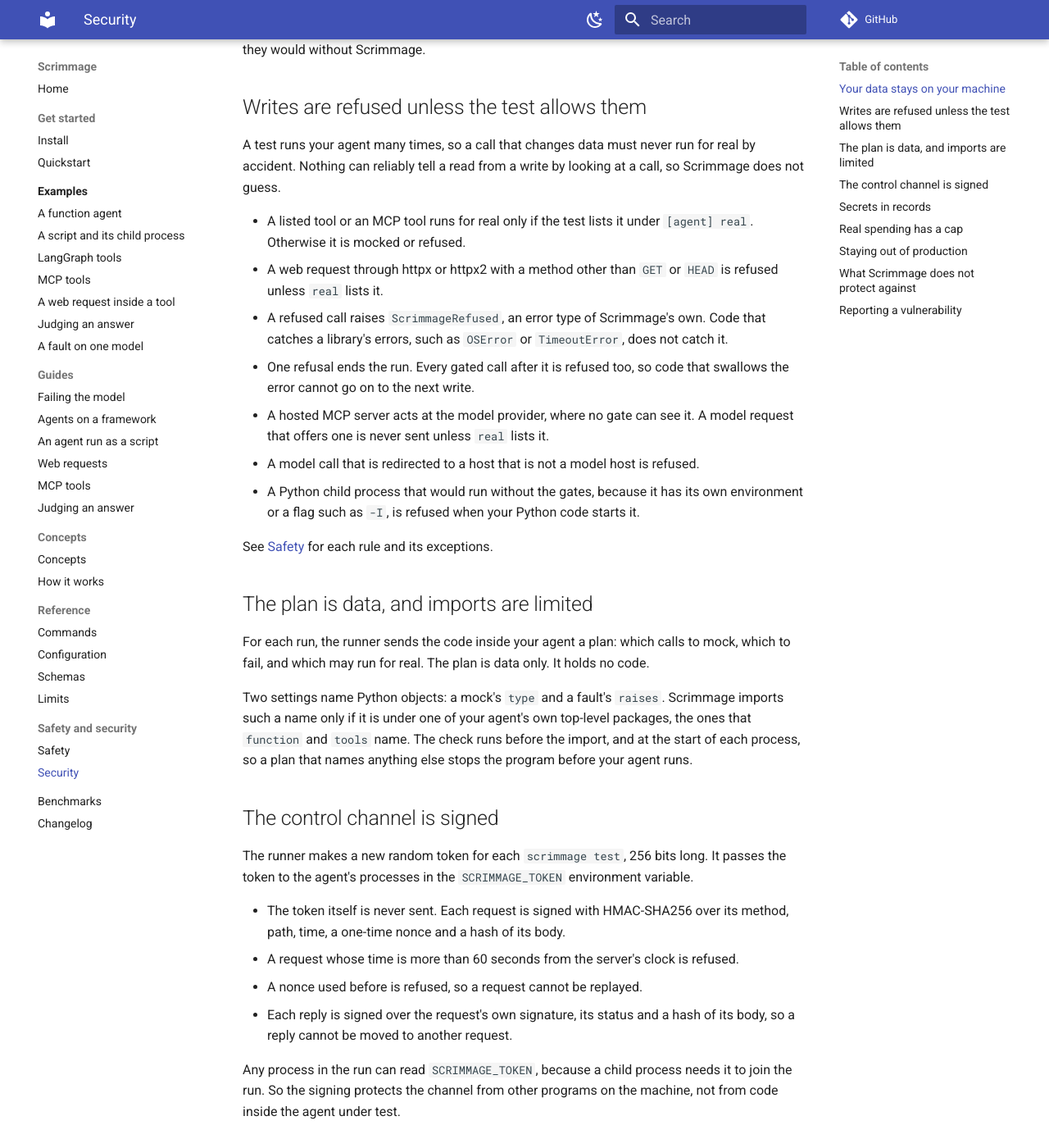
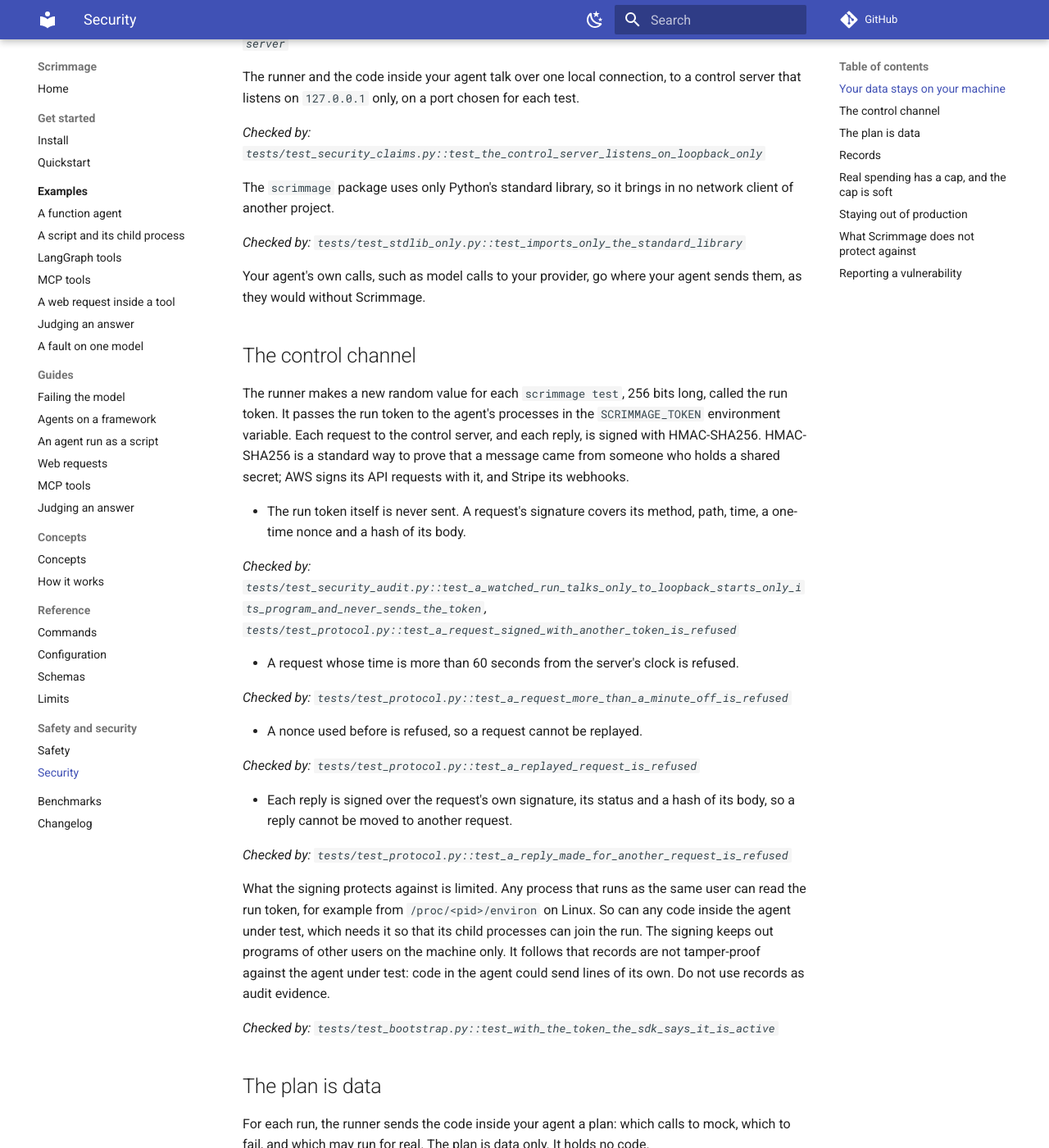
Before and after one commit to ManishKumar97/scrimmage, an MkDocs documentation site: the page built from docs/security.md, in a window 1280 px wide and 1400 px high, scrolled down 570 px. Shown: the whole window at 82% size. Built offline with MkDocs 1.6.1 and Material for MkDocs 9.7.7, drawn with Linux system fonts in a browser that asks for light colours; comment, search, counter and statistics services are not loaded; some of the changed text lies outside the part shown.

Commit message:
docs(security): cite the test behind each claim and state the limits

```diff
--- a/docs/security.md
+++ b/docs/security.md
@@ -1,40 +1,63 @@
 # Security
 
-This page says how Scrimmage protects your systems and your data while it tests an agent, and where that protection ends.
-Each statement here is enforced by code in the `scrimmage` package and checked by its test suite.
-For the rules a test follows call by call, see [Safety](safety.md).
+This page covers the trust boundaries of a test: where your data goes, how Scrimmage's processes talk to each other, what it keeps in records, and how to report a problem.
+The rules a test applies call by call, such as which calls are refused, are on [Safety](safety.md).
+
+Each statement below is enforced by code in the `scrimmage` package.
+The line "Checked by" under it names the test in the repository that fails if the statement stops being true.
 
 ## Your data stays on your machine
 
-- Scrimmage has no telemetry and no hosted service.
-  It sends nothing to its authors or to any third party.
-- The runner and the code inside your agent talk over one local connection: a control server that listens on `127.0.0.1` only, on a port chosen for each test.
-- The `scrimmage` package uses only Python's standard library, so it brings in no network client of another project.
-- Records are written to `scrimmage-runs/` next to your `scrimmage.toml`.
-  Scrimmage writes a `.gitignore` there, so the records are not committed by accident.
+Scrimmage has no telemetry and no hosted service.
+It sends nothing to its authors or to any third party.
+The only connections Scrimmage itself makes are to its own control server, and the only processes it starts are the runs of your agent.
+
+*Checked by: `tests/test_security_audit.py::test_a_watched_run_talks_only_to_loopback_starts_only_its_program_and_never_sends_the_token`, `tests/test_security_claims.py::test_the_only_connections_are_to_and_from_the_control_server`*
+
+The runner and the code inside your agent talk over one local connection, to a control server that listens on `127.0.0.1` only, on a port chosen for each test.
+
+*Checked by: `tests/test_security_claims.py::test_the_control_server_listens_on_loopback_only`*
+
+The `scrimmage` package uses only Python's standard library, so it brings in no network client of another project.
+
+*Checked by: `tests/test_stdlib_only.py::test_imports_only_the_standard_library`*
 
 Your agent's own calls, such as model calls to your provider, go where your agent sends them, as they would without Scrimmage.
 
-## Writes are refused unless the test allows them
+## The control channel
 
-A test runs your agent many times, so a call that changes data must never run for real by accident.
-Nothing can reliably tell a read from a write by looking at a call, so Scrimmage does not guess.
+The runner makes a new random value for each `scrimmage test`, 256 bits long, called the run token.
+It passes the run token to the agent's processes in the `SCRIMMAGE_TOKEN` environment variable.
+Each request to the control server, and each reply, is signed with HMAC-SHA256.
+HMAC-SHA256 is a standard way to prove that a message came from someone who holds a shared secret; AWS signs its API requests with it, and Stripe its webhooks.
 
-- A listed tool or an MCP tool runs for real only if the test lists it under `[agent] real`.
-  Otherwise it is mocked or refused.
-- A web request through httpx or httpx2 with a method other than `GET` or `HEAD` is refused unless `real` lists it.
-- A refused call raises `ScrimmageRefused`, an error type of Scrimmage's own.
-  Code that catches a library's errors, such as `OSError` or `TimeoutError`, does not catch it.
-- One refusal ends the run.
-  Every gated call after it is refused too, so code that swallows the error cannot go on to the next write.
-- A hosted MCP server acts at the model provider, where no gate can see it.
-  A model request that offers one is never sent unless `real` lists it.
-- A model call that is redirected to a host that is not a model host is refused.
-- A Python child process that would run without the gates, because it has its own environment or a flag such as `-I`, is refused when your Python code starts it.
+- The run token itself is never sent.
+  A request's signature covers its method, path, time, a one-time nonce and a hash of its body.
 
-See [Safety](safety.md) for each rule and its exceptions.
+  *Checked by: `tests/test_security_audit.py::test_a_watched_run_talks_only_to_loopback_starts_only_its_program_and_never_sends_the_token`, `tests/test_protocol.py::test_a_request_signed_with_another_token_is_refused`*
 
-## The plan is data, and imports are limited
+- A request whose time is more than 60 seconds from the server's clock is refused.
+
+  *Checked by: `tests/test_protocol.py::test_a_request_more_than_a_minute_off_is_refused`*
+
+- A nonce used before is refused, so a request cannot be replayed.
+
+  *Checked by: `tests/test_protocol.py::test_a_replayed_request_is_refused`*
+
+- Each reply is signed over the request's own signature, its status and a hash of its body, so a reply cannot be moved to another request.
+
+  *Checked by: `tests/test_protocol.py::test_a_reply_made_for_another_request_is_refused`*
+
+What the signing protects against is limited.
+Any process that runs as the same user can read the run token, for example from `/proc/<pid>/environ` on Linux.
+So can any code inside the agent under test, which needs it so that its child processes can join the run.
+The signing keeps out programs of other users on the machine only.
+It follows that records are not tamper-proof against the agent under test: code in the agent could send lines of its own.
+Do not use records as audit evidence.
+
+*Checked by: `tests/test_bootstrap.py::test_with_the_token_the_sdk_says_it_is_active`*
+
+## The plan is data
 
 For each run, the runner sends the code inside your agent a plan: which calls to mock, which to fail, and which may run for real.
 The plan is data only.
@@ -44,58 +67,89 @@ Two settings name Python objects: a mock's `type` and a fault's `raises`.
 Scrimmage imports such a name only if it is under one of your agent's own top-level packages, the ones that `function` and `tools` name.
 The check runs before the import, and at the start of each process, so a plan that names anything else stops the program before your agent runs.
 
-## The control channel is signed
+*Checked by: `tests/test_bootstrap.py::test_a_type_outside_the_allowed_prefixes_is_refused_before_import`, `tests/test_tool_gate.py::test_a_type_outside_the_allowed_prefixes_is_refused_before_import`, `tests/test_schemas.py::test_the_sdk_rejects_a_bad_plan`*
 
-The runner makes a new random token for each `scrimmage test`, 256 bits long.
-It passes the token to the agent's processes in the `SCRIMMAGE_TOKEN` environment variable.
+## Records
 
-- The token itself is never sent.
-  Each request is signed with HMAC-SHA256 over its method, path, time, a one-time nonce and a hash of its body.
-- A request whose time is more than 60 seconds from the server's clock is refused.
-- A nonce used before is refused, so a request cannot be replayed.
-- Each reply is signed over the request's own signature, its status and a hash of its body, so a reply cannot be moved to another request.
+Every gated call is written to a record in `scrimmage-runs/`, next to your `scrimmage.toml`.
 
-Any process in the run can read `SCRIMMAGE_TOKEN`, because a child process needs it to join the run.
-So the signing protects the channel from other programs on the machine, not from code inside the agent under test.
+- The record folders are readable only by you: `scrimmage-runs/` and every folder in it have mode `0700`, and every file mode `0600`.
+  Scrimmage writes a `.gitignore` there, so records are not committed by accident.
 
-## Secrets in records
+  *Checked by: `tests/test_security_claims.py::test_the_record_root_is_owner_only_even_if_it_was_open`, `tests/test_runner.py::test_every_record_file_is_owner_only`, `tests/test_runner.py::test_records_stay_out_of_the_teams_git_repo`*
 
-Every call is written to a record, so Scrimmage keeps known secrets out of it.
-
-- The record folder is readable only by you: folders are created with mode `0700` and files with mode `0600`.
 - A web request's line holds its method and its path.
   Its headers, its cookies and its query string are never recorded.
-- The environment is never recorded, and neither is the run's token.
-- Text that is recorded, such as tool arguments and results, model requests and replies, error messages, answers and command lines, has known secret shapes replaced with `[secret removed]`:
-    - OpenAI and Anthropic API keys, such as `sk-...` and `sk-proj-...`;
-    - AWS access key ids, `AKIA...`;
-    - Google API keys, `AIza...`;
-    - GitHub tokens, `ghp_...` and the other `gh?_` forms;
-    - Slack tokens, `xoxb-...` and the like;
-    - bearer tokens, `Bearer ...`;
-    - JSON Web Tokens, `eyJ...`.
+
+  *Checked by: `tests/test_web_requests.py::test_no_header_cookie_or_query_value_reaches_the_record`, `tests/test_http_gate.py::test_a_query_string_never_reaches_the_record`*
+
+- The environment is never recorded, and neither is the run token.
+
+  *Checked by: `tests/test_security_audit.py::test_a_watched_run_talks_only_to_loopback_starts_only_its_program_and_never_sends_the_token`*
+
+- Text that is recorded, such as tool arguments and results, model requests and replies, error messages, answers and command lines, has these secret shapes replaced with `[secret removed]`:
+    - OpenAI and Anthropic API keys: `sk-`, `sk-proj-`, `sk-ant-`, `sk-svcacct-`;
+    - AWS access key ids: `AKIA`;
+    - Google API keys: `AIza`;
+    - GitHub tokens: `ghp_`, `gho_`, `ghu_`, `ghs_`, `ghr_` and `github_pat_`;
+    - Slack tokens: `xoxa-`, `xoxb-`, `xoxe-`, `xoxp-`, `xoxr-`, `xoxs-`, `xoxe.xoxp-` and `xapp-`;
+    - bearer tokens: `Bearer` and the value after it;
+    - JSON Web Tokens, which start with `eyJ`.
+
+  AWS temporary access key ids, `ASIA`, are coming in a later change.
+
+  *Checked by: `tests/test_security_claims.py::test_each_listed_secret_shape_is_removed`, `tests/test_redact.py::test_a_jwt_is_removed_after_any_separator`*
+
 - In any URL that is recorded, the query, the fragment and a user name or password are replaced with `[removed]`.
+
+  *Checked by: `tests/test_redact.py::test_a_url_keeps_its_place_but_not_its_query_or_credentials`*
 
 These are pattern matches, a heuristic: they remove secrets of a known shape only.
 See the limits below.
 
-## Real spending has a cap
+Records hold your data as it was.
+Tool results, model requests and replies in `scrimmage-runs/<time>/blobs/` keep customer and personal data word for word, apart from the secret shapes above.
+Scrimmage never deletes records.
+Delete old ones yourself, and keep them where you would keep that data.
+
+## Real spending has a cap, and the cap is soft
 
 Model calls run for real, so a test has a budget, $5 unless you change `max_cost_usd`.
 
 - Each model call reserves an estimate of its cost before it is sent.
   A call that does not fit in what is left is not sent.
+
+  *Checked by: `tests/test_budget.py::test_a_budget_that_cannot_cover_a_call_stops_the_test`*
+
 - If the runner cannot be reached to check the budget, the call is refused rather than sent.
+
+  *Checked by: `tests/test_http_gate.py::test_an_unreachable_control_server_refuses_the_call`*
+
+The cap can still be passed:
+
+- The estimate assumes `max_tokens`, or `reserve_output_tokens` when a request sets none.
+  A reply that uses more output than that costs more than was reserved, so one call can take the total over the limit.
+- A provider that is not OpenAI's format, listed under `real` as a web host, is not budgeted at all.
+- A run killed with SIGKILL can leave a reservation that never settles.
+  It counts as spent, so the cap errs low, not high.
 
 See [Failing the model, and keeping a budget](model-faults.md).
 
 ## Staying out of production
 
 - Installing or importing Scrimmage switches nothing on.
+
+  *Checked by: `tests/test_bootstrap.py::test_importing_the_sdk_never_switches_gates_on`, `tests/test_bootstrap.py::test_without_the_token_nothing_is_imported_or_patched`*
+
 - Its startup file is never on Python's default path.
   Only `scrimmage-run`, which `scrimmage test` uses for every run, puts it there.
-- The code inside your agent switches on only when a test run gives it its token.
+
+  *Checked by: `tests/test_bootstrap.py::test_scrimmage_run_puts_its_folder_first`*
+
+- The code inside your agent switches on only when a test run gives it the run token.
   If it then cannot set up every gate, the program stops before your agent runs, rather than running without them.
+
+  *Checked by: `tests/test_bootstrap.py::test_a_broken_control_reply_stops_the_program_instead_of_running_ungated`*
 
 ## What Scrimmage does not protect against
 
@@ -103,18 +157,28 @@ See [Failing the model, and keeping a budget](model-faults.md).
   They stop accidents, not code that sets out to evade them, such as calling a tool's plain function directly or patching a library.
   A test is not a sandbox.
   If one stray call would do real harm, make that system unreachable from the test environment, with test credentials or a network that cannot reach it.
-- **Calls Scrimmage does not see.** Only httpx and httpx2 are gated.
-  A write sent with another HTTP library, or a raw socket, is not refused or recorded.
-  A program on another Python, or a child started through a shell, is not gated either.
-- **Secrets of an unknown shape.** Redaction removes known shapes only.
+- **A read that writes.** A `GET` or `HEAD` that is not mocked runs for real.
+  A service that changes data on a `GET` is not caught.
+  Mock it.
+- **Code that is not a gated call.** Only listed tools, LangChain tools, httpx and httpx2 requests, MCP tool calls and model calls are gated.
+  A database driver, boto3 and other cloud SDKs, urllib3, `requests`, gRPC or a raw socket inside code that is not a listed tool runs untouched and is not recorded.
+  A listed tool that is neither mocked nor under `real` never runs, so a write inside it never happens.
+- **MCP requests that are not tool calls.** `resources/read`, `prompts/get` and the other requests that are not tool calls pass, and a server can act on them.
+  What a stdio MCP server does by itself, such as writing to its own database, is not gated.
+- **A provider that is not OpenAI's format.** Listing its host under `real` lets its calls through as web requests, which no budget counts.
+- **Calls Scrimmage does not see.** A program on another Python, or a Python child started through a shell, is not gated.
+- **Secrets of an unknown shape.** Redaction removes the shapes listed above only.
   A plain `password=hunter2` in a tool's result or a command line is recorded as written.
   Pass secrets in the environment, which is never recorded.
+
+  *Checked by: `tests/test_security_claims.py::test_a_secret_with_no_known_shape_passes_through_redaction`*
+
 - **Your agent's own output.** The per-run `.log` and `.out` files hold whatever your agent printed, and they are not cleaned.
   They are readable only by you; keep them like any test log.
 - **A hostile `scrimmage.toml`.** `function` and `command` name code that runs, so treat the file like code.
   A CI job that holds model API keys must not run `scrimmage test` on a pull request from an outside contributor.
 
-[Limits](limits.md) lists every known gap of this version.
+[Limits](limits.md) lists every known gap of this version, and [Safety](safety.md) the rules each gate applies.
 
 ## Reporting a vulnerability
 
@@ -125,3 +189,4 @@ If you find a security problem in Scrimmage, please report it privately, not in
     The maintainer will add it here and in `SECURITY.md` before the first release.
 
 Please include what you found, how to reproduce it, and the version or commit you tested.
+`SECURITY.md` in the repository says how a report is handled.
```
Also changed, not shown: SECURITY.md (+10 -0 lines), docs/how-it-works.md (+1 -1 lines), docs/safety.md (+6 -4 lines).
